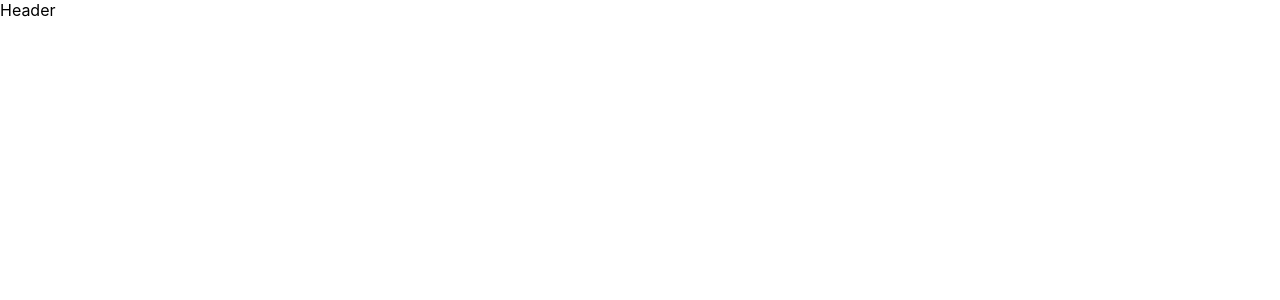
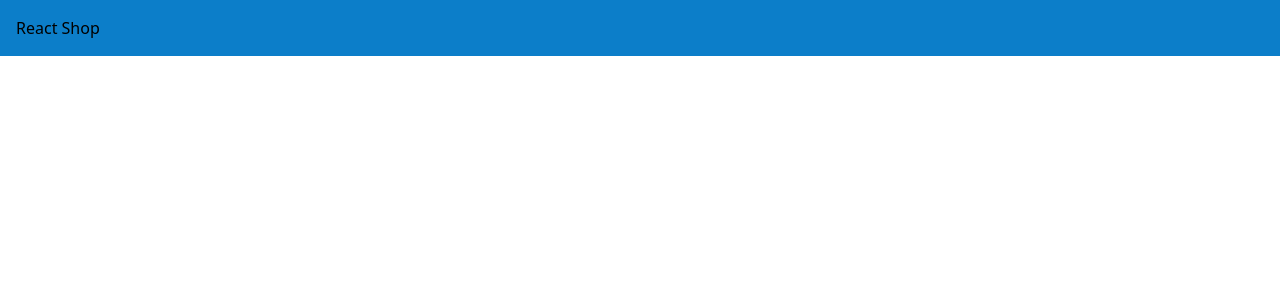
Before and after one commit to Eddwiin/react-shop, a React (Create React App) app: page / in a window 1280 px wide. Shown: the top 300 px of the page. Built offline with nearby package versions, Linux system fonts and the light colour scheme.

Commit message:
add tailwind + translate fr

```diff
--- /dev/null
+++ b/src/configs/i18n.tsx
@@ -0,0 +1,25 @@
+import i18n from 'i18next';
+import LanguageDetector from 'i18next-browser-languagedetector';
+import Backend from 'i18next-http-backend';
+import { initReactI18next } from 'react-i18next';
+import translationFR from './i18n/fr/translate.json';
+
+const resources = {
+    fr: {
+        translation: translationFR
+    }
+};
+
+i18n
+    .use(Backend)
+    .use(LanguageDetector)
+    .use(initReactI18next)
+    .init({
+        resources,
+        fallbackLng: "fr",
+        interpolation: {
+            escapeValue: false // react already safes from xss => https://www.i18next.com/translation-function/interpolation#unescape
+        }
+    })
+
+export default i18n;
--- /dev/null
+++ b/src/configs/i18n/fr/translate.json
@@ -0,0 +1,5 @@
+{
+    "Header": {
+        "AppName": "React Shop"
+    }
+}
--- a/src/index.css
+++ /dev/null
@@ -1,13 +0,0 @@
-body {
-  margin: 0;
-  font-family: -apple-system, BlinkMacSystemFont, 'Segoe UI', 'Roboto', 'Oxygen',
-    'Ubuntu', 'Cantarell', 'Fira Sans', 'Droid Sans', 'Helvetica Neue',
-    sans-serif;
-  -webkit-font-smoothing: antialiased;
-  -moz-osx-font-smoothing: grayscale;
-}
-
-code {
-  font-family: source-code-pro, Menlo, Monaco, Consolas, 'Courier New',
-    monospace;
-}
--- /dev/null
+++ b/src/index.scss
@@ -0,0 +1,3 @@
+@tailwind base;
+@tailwind components;
+@tailwind utilities;
--- a/src/index.tsx
+++ b/src/index.tsx
@@ -1,8 +1,10 @@
 import React from 'react';
 import ReactDOM from 'react-dom/client';
-import './index.css';
+import './configs/i18n';
+import './index.scss';
 import App from './pages/App';
 import reportWebVitals from './reportWebVitals';
+
 
 const root = ReactDOM.createRoot(
   document.getElementById('root') as HTMLElement
--- a/src/layouts/header/Header.tsx
+++ b/src/layouts/header/Header.tsx
@@ -1,7 +1,11 @@
+import { useTranslation } from "react-i18next"
+
 export default function Header() {
+    const { t } = useTranslation();
+
     return (
-        <div>
-            Header
+        <div className="bg-blue p-4">
+            {t('Header.AppName')}
         </div>
     )
 }
--- /dev/null
+++ b/tailwind.config.js
@@ -0,0 +1,14 @@
+/** @type {import('tailwindcss').Config} */
+module.exports = {
+  content: [
+    "./src/**/*.{js,jsx,ts,tsx}",
+  ],
+  theme: {
+    extend: {
+      colors: {
+        "blue": "#0C7EC9"
+      }
+    },
+  },
+  plugins: [],
+}
```
Also changed, not shown: package.json (+7 -0 lines), 1 other file (tests, documents, lock files or other folders).
